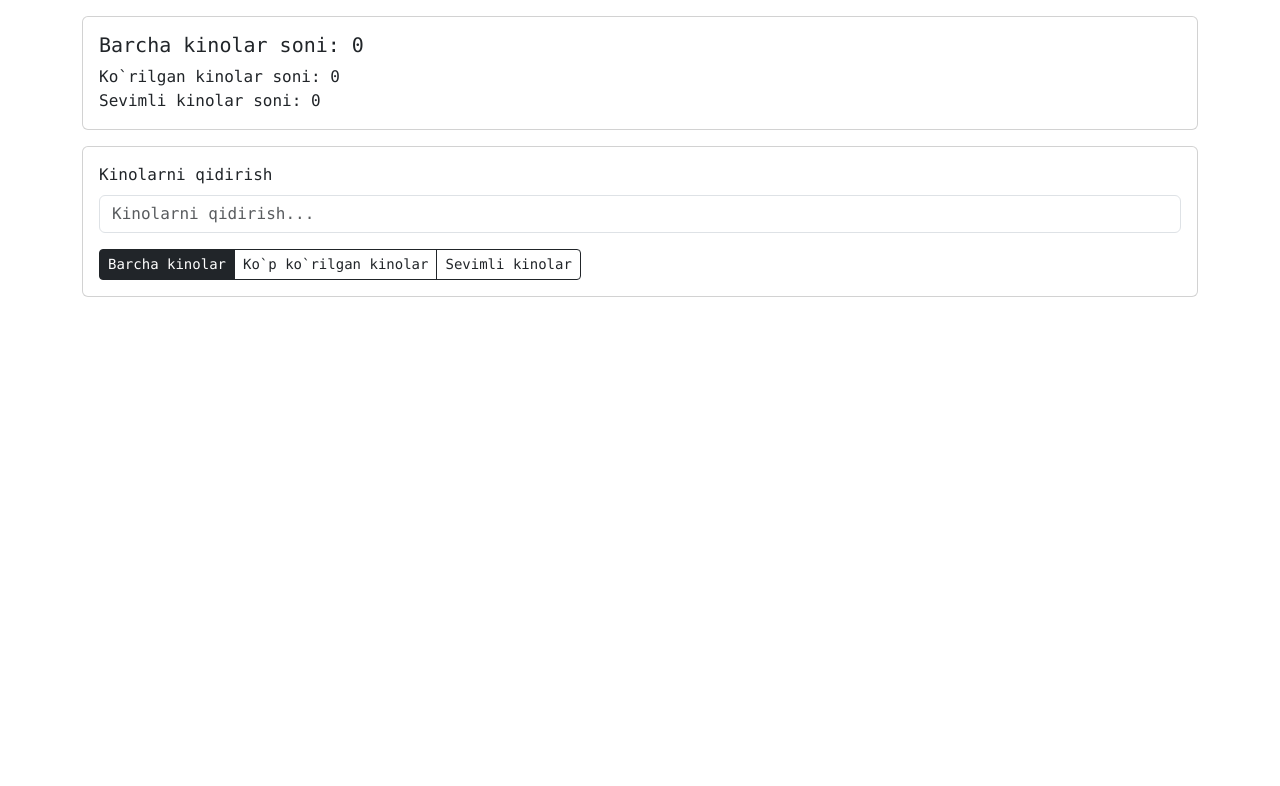
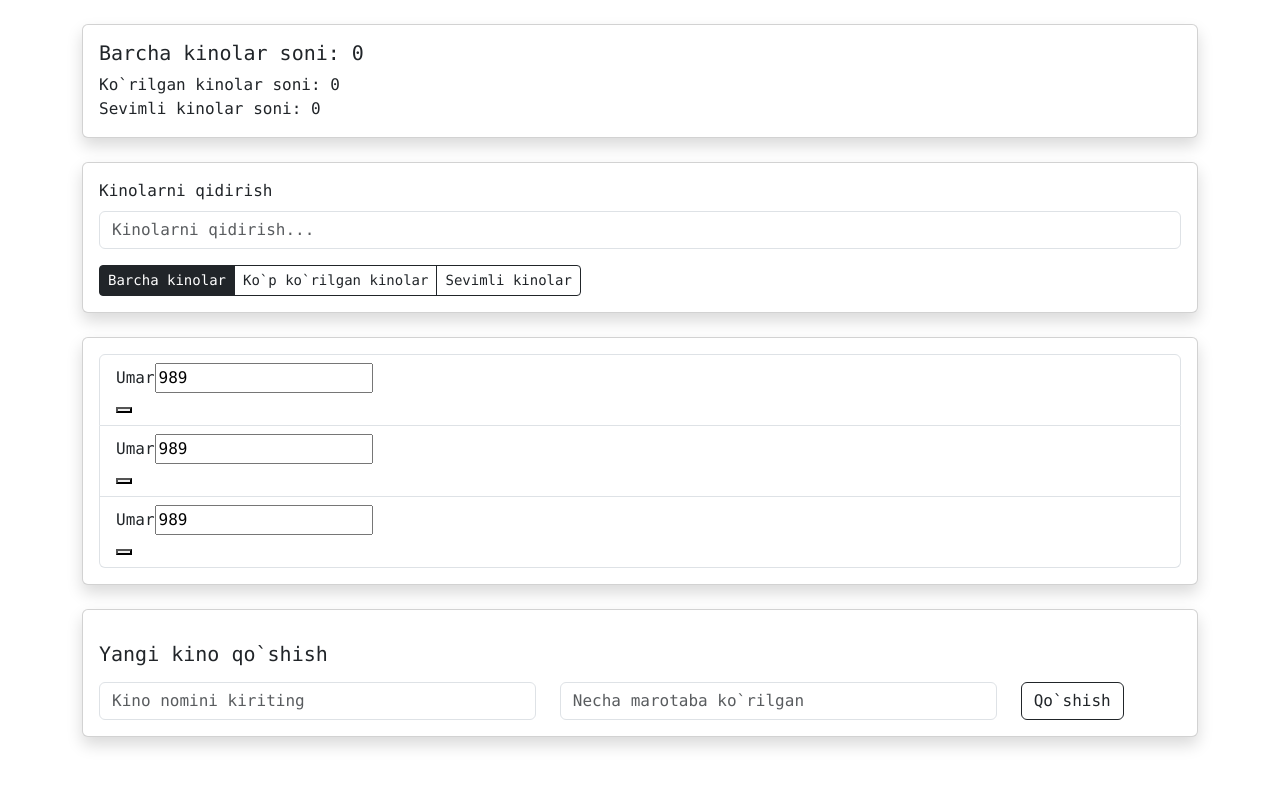
Before and after one commit to AvazShukurullayev/1-modul-sammi.ac-react, a React (Vite) app: page / in a window 1280 px wide. Shown: the top 786 px of the page. Built offline with nearby package versions, Linux system fonts and the light colour scheme.

Commit message:
9-lesson: Shablon

```diff
--- a/src/components/app-info/AppInfo.jsx
+++ b/src/components/app-info/AppInfo.jsx
@@ -2,7 +2,7 @@ import {Card} from "react-bootstrap";
 
 export const AppInfo = () => {
     return (
-        <Card className="my-3">
+        <Card className="my-4 shadow">
             <Card.Body>
                 <Card.Title>Barcha kinolar soni: 0</Card.Title>
                 <Card.Text className="m-0">Ko`rilgan kinolar soni: 0</Card.Text>
--- a/src/components/app/App.jsx
+++ b/src/components/app/App.jsx
@@ -1,20 +1,15 @@
 import {AppInfo} from "../app-info/AppInfo.jsx";
-import {SearchPanel} from "../search-panel/SearchPanel.jsx";
-import {AppFilter} from "../app-filter/AppFilter.jsx";
-import {Card} from "react-bootstrap";
+import {MovieList} from "../movie-list/MovieList.jsx";
+import {MovieAddForm} from "../movie-add-form/MovieAddForm.jsx";
+import {Filters} from "../filters/Filters.jsx";
 
 export const App = () => {
     return (
-        <div className="app font-monospace">
-            <div className="content container">
-                <AppInfo />
-                <Card>
-                    <Card.Body>
-                        <SearchPanel />
-                        <AppFilter />
-                    </Card.Body>
-                </Card>
-            </div>
+        <div className="app font-monospace container">
+            <AppInfo />
+            <Filters />
+            <MovieList />
+            <MovieAddForm />
         </div>
     )
 }
--- /dev/null
+++ b/src/components/filters/Filters.jsx
@@ -0,0 +1,14 @@
+import {Card} from "react-bootstrap";
+import {SearchPanel} from "../search-panel/SearchPanel.jsx";
+import {AppFilter} from "../app-filter/AppFilter.jsx";
+
+export const Filters = () => {
+    return (
+        <Card className="my-4 shadow">
+            <Card.Body>
+                <SearchPanel />
+                <AppFilter />
+            </Card.Body>
+        </Card>
+    )
+}
--- /dev/null
+++ b/src/components/movie-add-form/MovieAddForm.jsx
@@ -0,0 +1,24 @@
+import {Button, Card, Col, Form, Row} from "react-bootstrap";
+
+export const MovieAddForm = () => {
+    return (
+        <Card className="my-4 shadow">
+            <Card.Body>
+                <Card.Title className="my-3">Yangi kino qo`shish</Card.Title>
+                <Form>
+                    <Row>
+                        <Col md={5}>
+                            <Form.Control type="text" placeholder="Kino nomini kiriting"/>
+                        </Col>
+                        <Col md={5}>
+                            <Form.Control type="number" placeholder="Necha marotaba ko`rilgan"/>
+                        </Col>
+                        <Col md={2}>
+                            <Button variant="outline-dark" type="submit">Qo`shish</Button>
+                        </Col>
+                    </Row>
+                </Form>
+            </Card.Body>
+        </Card>
+    )
+}
--- /dev/null
+++ b/src/components/movie-list-item/MovieListItem.jsx
@@ -0,0 +1,13 @@
+import {ListGroup} from "react-bootstrap";
+
+export const MovieListItem = () => {
+    return (
+        <ListGroup.Item as="li">
+            <span>Umar</span>
+            <input type="number" defaultValue={989} />
+            <div>
+                <button></button>
+            </div>
+        </ListGroup.Item>
+    )
+}
--- /dev/null
+++ b/src/components/movie-list/MovieList.jsx
@@ -0,0 +1,16 @@
+import {Card, ListGroup} from "react-bootstrap";
+import {MovieListItem} from "../movie-list-item/MovieListItem.jsx";
+
+export const MovieList = () => {
+    return (
+        <Card className="my-4 shadow">
+            <Card.Body>
+                <ListGroup as="ul">
+                    <MovieListItem />
+                    <MovieListItem />
+                    <MovieListItem />
+                </ListGroup>
+            </Card.Body>
+        </Card>
+    )
+}
```
